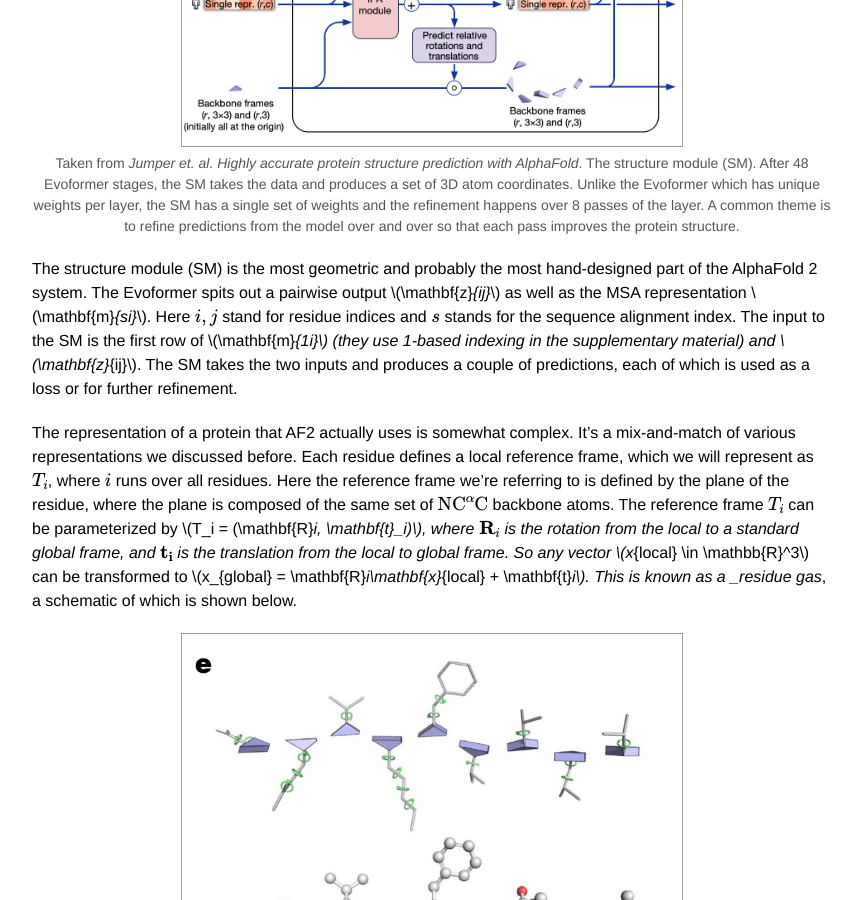
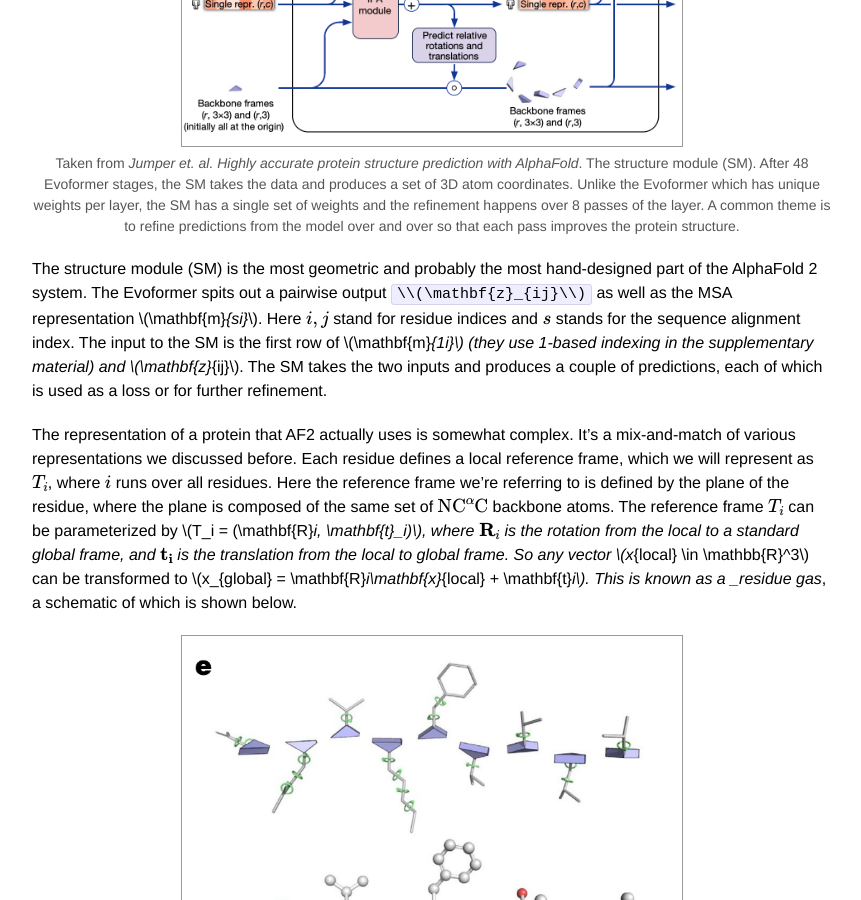
Before and after one commit to mohashei/mohashei.github.io, a Jekyll site: the page built from _posts/2021-12-23-alphafold-2-overview.markdown, in a window 1280 px wide and 900 px high, scrolled down 2585 px. Shown: the whole window, without its empty margins (208-1069 px from the left). Built offline with Jekyll 4.4.1, drawn with Linux system fonts in a browser that asks for light colours; formulas are drawn with MathJax 3.

Commit message:
Use backticks

```diff
--- a/_posts/2021-12-23-alphafold-2-overview.markdown
+++ b/_posts/2021-12-23-alphafold-2-overview.markdown
@@ -58,7 +58,7 @@
 </div>
 </div>
 
-The structure module (SM) is the most geometric and probably the most hand-designed part of the AlphaFold 2 system. The Evoformer spits out a pairwise output \\(\mathbf{z}_{ij}_\\) as well as the MSA representation \\(\mathbf{m}_{si}_\\). Here \\(i,j\\) stand for residue indices and \\(s\\) stands for the sequence alignment index. The input to the SM is the first row of \\(\mathbf{m}_{1i}\\) (they use 1-based indexing in the supplementary material) and \\(\mathbf{z}_{ij}\\). The SM takes the two inputs and produces a couple of predictions, each of which is used as a loss or for further refinement.
+The structure module (SM) is the most geometric and probably the most hand-designed part of the AlphaFold 2 system. The Evoformer spits out a pairwise output `\\(\mathbf{z}_{ij}\\)` as well as the MSA representation \\(\mathbf{m}_{si}_\\). Here \\(i,j\\) stand for residue indices and \\(s\\) stands for the sequence alignment index. The input to the SM is the first row of \\(\mathbf{m}_{1i}\\) (they use 1-based indexing in the supplementary material) and \\(\mathbf{z}_{ij}\\). The SM takes the two inputs and produces a couple of predictions, each of which is used as a loss or for further refinement.
 
 The representation of a protein that AF2 actually uses is somewhat complex. It's a mix-and-match of various representations we discussed before. Each residue defines a local reference frame, which we will represent as \\(T_i\\), where \\(i\\) runs over all residues. Here the reference frame we're referring to is defined by the plane of the residue, where the plane is composed of the same set of \\(\text{N}\text{C}^\alpha\text{C}\\) backbone atoms. The reference frame \\(T_i\\) can be parameterized by \\(T_i = (\mathbf{R}_i, \mathbf{t}_i)\\), where \\(\mathbf{R}_i\\) is the rotation from the local to a standard global frame, and \\(\mathbf{t_i}\\) is the translation from the local to global frame. So any vector \\(x_{local} \in \mathbb{R}^3\\) can be transformed to \\(x_{global} = \mathbf{R}_i\mathbf{x}_{local} + \mathbf{t}_i\\). This is known as a _residue gas_, a schematic of which is shown below.
 
```
